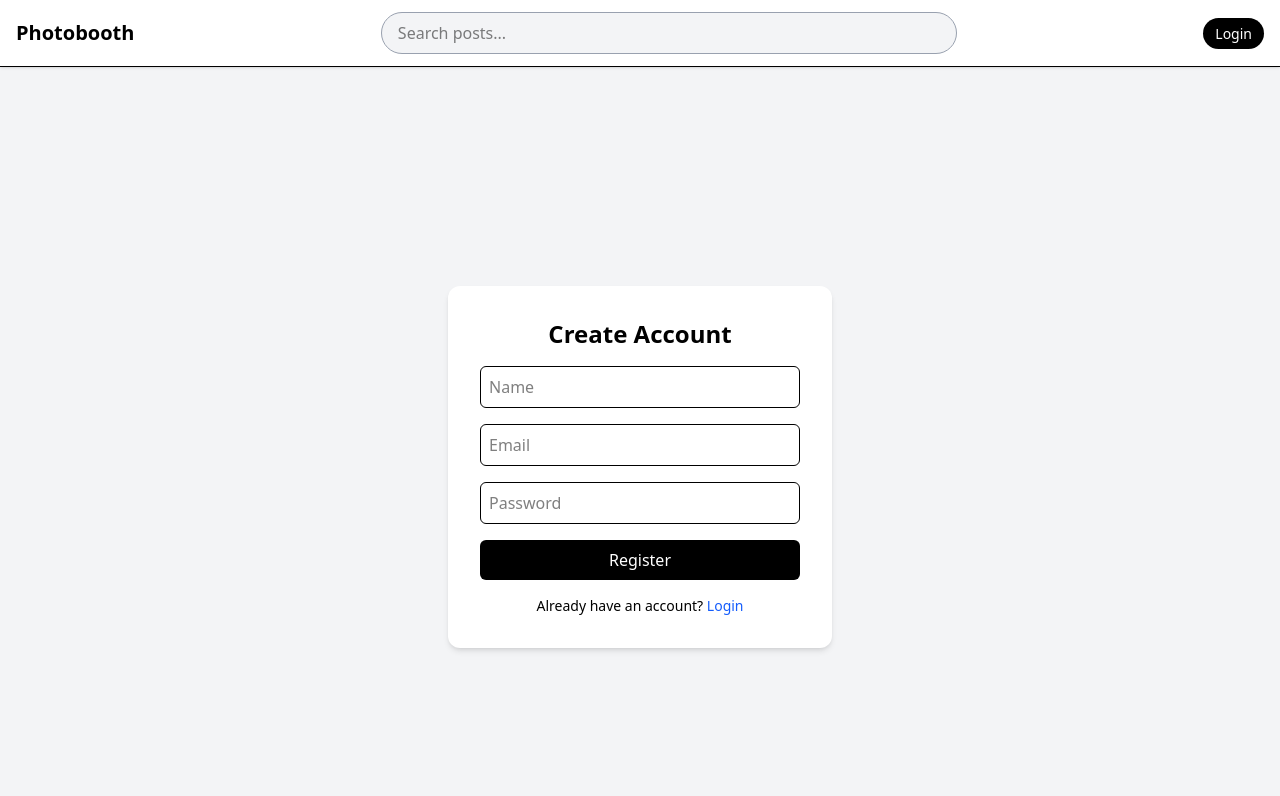
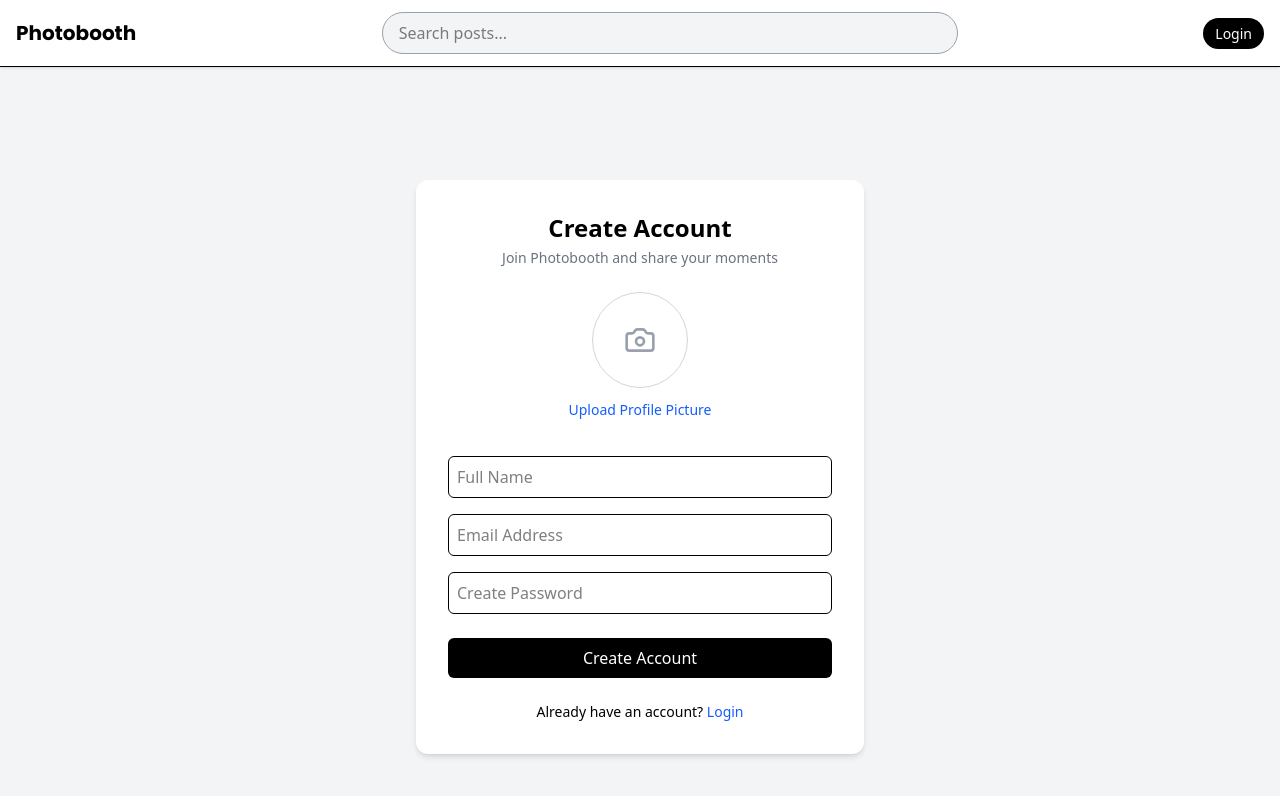
Before and after one commit to raajraghuwanshi/full_stack_photos_web, a Next.js app: page /register in a window 1280 px wide. Shown: the top 796 px of the page. Built offline with nearby package versions, Linux system fonts and the light colour scheme; no server answers.

Commit message:
fixed issues

```diff
--- a/src/app/globals.css
+++ b/src/app/globals.css
@@ -29,3 +29,11 @@
 .my-masonry-grid_column > * {
   margin-bottom: 16px;
 }
+
+.font-heading {
+  font-family: var(--font-poppins), sans-serif;
+}
+
+.font-body {
+  font-family: var(--font-inter), sans-serif;
+}
--- a/src/app/homepage/[id]/page.jsx
+++ b/src/app/homepage/[id]/page.jsx
@@ -3,10 +3,18 @@
 import { useParams } from "next/navigation";
 import { usePost, useRelatedPosts } from "../../../hooks/usePost";
 import dynamic from "next/dynamic";
+import { PostSkeleton } from "@/components/ui/PostSkeleton";
 // import DetailsPage from "../../../components/ui/DetailsPage";
 
 const DetailsPage = dynamic(() => import("../../../components/ui/DetailsPage"), {
   ssr: false,
+  loading: () => (
+      <div className="min-h-screen px-6 py-6">
+        <div className="max-w-5xl mx-auto space-y-6">
+          <PostSkeleton />
+        </div>
+      </div>
+    ),
 });
 
 
@@ -16,10 +24,12 @@ export default function SinglePostPage() {
   const {data:relatedPosts, isLoading:relatedPostsLoading} = useRelatedPosts(id);
 
 
-  if (isLoading || relatedPostsLoading) {
+  if (isLoading) {
     return (
-      <div className="min-h-screen flex items-center justify-center">
-        Loading...
+      <div className="min-h-screen px-6 py-6">
+        <div className="max-w-5xl mx-auto">
+          <PostSkeleton />
+        </div>
       </div>
     );
   }
--- a/src/app/layout.js
+++ b/src/app/layout.js
@@ -1,9 +1,11 @@
 
-  import { Geist, Geist_Mono } from "next/font/google";
+import { Geist, Geist_Mono, Inter,Poppins} from "next/font/google";
+
 import "./globals.css";
-  import QueryProvider  from "../components/hoc/QueryPorived";
+import QueryProvider from "../components/hoc/QueryPorived";
 import { Toaster } from "react-hot-toast";
 import Navbar from "../components/ui/Navbar";
+
 
 const geistSans = Geist({
   variable: "--font-geist-sans",
@@ -13,6 +15,17 @@
 const geistMono = Geist_Mono({
   variable: "--font-geist-mono",
   subsets: ["latin"],
+});
+
+const inter = Inter({
+  subsets: ["latin"],
+  variable: "--font-inter",
+});
+
+const poppins = Poppins({
+  subsets: ["latin"],
+  weight: ["400", "500", "600", "700"],
+  variable: "--font-poppins",
 });
 
 export const metadata = {
@@ -28,11 +41,11 @@
   return (
     <html lang="en">
       <body
-          className={`${geistSans.variable} ${geistMono.variable} antialiased`}
+        className={`${geistSans.variable} ${geistMono.variable} ${inter.variable} ${poppins.variable} antialiased`}
       >
         <QueryProvider>
           <Toaster position="top-right" />
-            <Navbar/>
+          <Navbar />
           {children}
         </QueryProvider>
       </body>
--- a/src/app/register/page.jsx
+++ b/src/app/register/page.jsx
@@ -1,72 +1,133 @@
 "use client";
 
-import { useState } from "react";
+import { useState, useRef } from "react";
 import { useRegister } from "../../hooks/useAuth";
 import Link from "next/link";
+import { Camera } from "lucide-react"; // Optional: Install lucide-react for icons
 
 export default function RegisterPage() {
   const { mutate, isPending } = useRegister();
+  const fileInputRef = useRef(null);
 
   const [form, setForm] = useState({
     name: "",
     email: "",
     password: "",
+    profileImage: null,
   });
+
+  const [preview, setPreview] = useState(null);
+
+  const handleImageChange = (e) => {
+    const file = e.target.files[0];
+    if (file) {
+      setForm({ ...form, profileImage: file });
+      setPreview(URL.createObjectURL(file)); // Creates a temporary local URL for the preview
+    }
+  };
 
   const handleSubmit = (e) => {
     e.preventDefault();
-    mutate(form);
+
+    // IMPORTANT: When sending files, use FormData instead of a JSON object
+    const formData = new FormData();
+    formData.append("name", form.name);
+    formData.append("email", form.email);
+    formData.append("password", form.password);
+    if (form.profileImage) {
+      formData.append("image", form.profileImage);
+    }
+
+    mutate(formData);
   };
 
   return (
    <div className="min-h-screen flex items-center justify-center bg-gray-100">
   <form
     onSubmit={handleSubmit}
-        className="bg-white p-8 rounded-xl shadow-md w-96 space-y-4"
+    className="bg-white p-8 rounded-xl shadow-md w-full max-w-md space-y-6"
   >
-        <h2 className="text-2xl font-bold text-center">Create Account</h2>
+    <div className="text-center space-y-1">
+      <h2 className="text-2xl font-bold">Create Account</h2>
+      <p className="text-gray-500 text-sm">
+        Join Photobooth and share your moments
+      </p>
+    </div>
+
+    {/* Profile Image */}
+    <div className="flex flex-col items-center space-y-3">
+      <div
+        onClick={() => fileInputRef.current.click()}
+        className="relative w-24 h-24 rounded-full border border-gray-300 flex items-center justify-center cursor-pointer overflow-hidden hover:border-black transition"
+      >
+        {preview ? (
+          <img
+            src={preview}
+            alt="Preview"
+            className="w-full h-full object-cover"
+          />
+        ) : (
+          <Camera className="text-gray-400 w-8 h-8" />
+        )}
+      </div>
+
+      <button
+        type="button"
+        onClick={() => fileInputRef.current.click()}
+        className="text-sm text-blue-600 hover:underline"
+      >
+        Upload Profile Picture
+      </button>
 
       <input
+        type="file"
+        ref={fileInputRef}
+        onChange={handleImageChange}
+        className="hidden"
+        accept="image/*"
+      />
+    </div>
+
+    {/* Inputs */}
+    <div className="space-y-4">
+      <input
         type="text"
-          placeholder="Name"
-          className="w-full border p-2 rounded-md"
+        placeholder="Full Name"
+        className="w-full border p-2 rounded-md focus:outline-none focus:ring-1 focus:ring-black"
         required
         value={form.name}
-          onChange={(e) =>
-            setForm({ ...form, name: e.target.value })
-          }
+        onChange={(e) => setForm({ ...form, name: e.target.value })}
       />
 
       <input
         type="email"
-          placeholder="Email"
-          className="w-full border p-2 rounded-md"
+        placeholder="Email Address"
+        className="w-full border p-2 rounded-md focus:outline-none focus:ring-1 focus:ring-black"
         required
         value={form.email}
-          onChange={(e) =>
-            setForm({ ...form, email: e.target.value })
-          }
+        onChange={(e) => setForm({ ...form, email: e.target.value })}
       />
 
       <input
         type="password"
-          placeholder="Password"
-          className="w-full border p-2 rounded-md"
+        placeholder="Create Password"
+        className="w-full border p-2 rounded-md focus:outline-none focus:ring-1 focus:ring-black"
         required
         value={form.password}
-          onChange={(e) =>
-            setForm({ ...form, password: e.target.value })
-          }
+        onChange={(e) => setForm({ ...form, password: e.target.value })}
       />
+    </div>
 
+    {/* Button */}
     <button
       type="submit"
       disabled={isPending}
-          className="w-full bg-black text-white py-2 rounded-md hover:opacity-80"
+      className="w-full bg-black text-white py-2 rounded-md hover:opacity-80 disabled:opacity-50"
     >
-          {isPending ? "Creating..." : "Register"}
+      {isPending ? "Creating Account..." : "Create Account"}
     </button>
 
+    {/* Footer */}
     <p className="text-center text-sm">
       Already have an account?{" "}
       <Link href="/login" className="text-blue-600">
--- a/src/components/ui/Navbar.jsx
+++ b/src/components/ui/Navbar.jsx
@@ -1,14 +1,16 @@
 "use client";
 
 import Link from "next/link";
-import { useRouter } from "next/navigation";
+import { usePathname, useRouter } from "next/navigation";
 import { CircleUser, Plus, Search, X } from "lucide-react";
 import { useState, useRef, useEffect } from "react";
 import NavbarSearch from "./SearchPage";
 import { useLogout, useUserDetails } from "../../hooks/useAuth";
+import Image from "next/image";
 
 export default function Navbar() {
   const router = useRouter();
+  const pathname = usePathname()
 
   const [open, setOpen] = useState(false);
   const [mobileSearch, setMobileSearch] = useState(false);
@@ -19,7 +21,7 @@ export default function Navbar() {
   const inputRef = useRef(null);
 
   const { data } = useUserDetails();
-  const {mutate:logOut} = useLogout()
+  const { mutate: logOut } = useLogout()
   const user = data?.data?.user || null;
 
   const handleLogout = () => {
@@ -62,7 +64,7 @@ export default function Navbar() {
         <div className="max-w-7xl mx-auto px-4 py-3 flex items-center justify-between">
 
           {/* Logo */}
-          <Link href="/" className="text-xl font-bold">
+          <Link href="/" className="text-xl font-heading font-bold ">
             Photobooth
           </Link>
 
@@ -102,7 +104,13 @@ export default function Navbar() {
                     aria-label="User Menu"
                     className="p-2 rounded-full hover:bg-gray-100"
                   >
-                    <CircleUser size={26} />
+                    <Image
+                      width={100}
+                      height={100}
+                      alt="ProfilePhoto"
+                      src={user.profileImage}
+                      className="w-8 h-8 rounded-full object-cover bg-gray-100"
+                    />
                   </button>
 
                   {open && (
@@ -167,7 +175,7 @@ export default function Navbar() {
       )}
 
       {/* ➕ FLOATING ADD BUTTON (MOBILE ONLY) */}
-      {user && (
+      {user && pathname !== "/createpost" && (
         <Link
           href="/createpost"
           className="fixed bottom-5 right-5 z-50 bg-black text-white p-4 rounded-full shadow-lg md:hidden"
--- /dev/null
+++ b/src/components/ui/PostSkeleton.jsx
@@ -0,0 +1,29 @@
+export const PostSkeleton = () => {
+  return (
+    <div className="animate-pulse break-inside-avoid mb-4 bg-white rounded-xl shadow-sm overflow-hidden">
+
+      {/* Image placeholder */}
+      <div className="w-full h-48 bg-gray-300"></div>
+
+      {/* Content */}
+      <div className="p-4 space-y-3">
+
+        {/* Title */}
+        <div className="h-4 bg-gray-300 rounded w-3/4"></div>
+
+        {/* Description lines */}
+        <div className="space-y-2">
+          <div className="h-3 bg-gray-300 rounded w-full"></div>
+          <div className="h-3 bg-gray-300 rounded w-5/6"></div>
+        </div>
+
+        {/* Footer (avatar + meta) */}
+        <div className="flex items-center gap-3 pt-2">
+          <div className="w-8 h-8 bg-gray-300 rounded-full"></div>
+          <div className="h-3 bg-gray-300 rounded w-1/3"></div>
+        </div>
+
+      </div>
+    </div>
+  );
+};
--- a/src/hooks/usePost.js
+++ b/src/hooks/usePost.js
@@ -1,12 +1,14 @@
 "use client";
 
 import { useQuery, useMutation, useQueryClient } from "@tanstack/react-query";
-import { getAllPosts,createPost, getPostById, getReletatedPosts, likePost, savePost } from "../apis/post/postApi";
+import { getAllPosts, createPost, getPostById, getReletatedPosts, likePost, savePost } from "../apis/post/postApi";
 
 export const usePosts = () => {
   return useQuery({
     queryKey: ["posts"],
     queryFn: getAllPosts,
+    staleTime: 1000 * 60 * 5,
+    refetchOnWindowFocus: false,
   });
 };
 
@@ -30,10 +32,11 @@ export const usePost = (id) => {
       return data;
     },
     enabled: !!id,
+    staleTime: 1000 * 60 * 5,
   });
 };
 
-export const useRelatedPosts = (id) =>{
+export const useRelatedPosts = (id) => {
   return useQuery({
     queryKey: ["relatedPosts", id],
     queryFn: async () => {
@@ -44,14 +47,14 @@ export const useRelatedPosts = (id) =>{
   });
 }
 
-export const useLikePost = () =>{
+export const useLikePost = () => {
   const queryClient = useQueryClient();
   return useMutation({
-    mutationFn:likePost,
-      onSuccess:()=>{
-        queryClient.invalidateQueries({queryKey:["post"]})
-        queryClient.invalidateQueries({queryKey:["posts"]})
-      }
+    mutationFn: likePost,
+    onSuccess: () => {
+      queryClient.invalidateQueries({ queryKey: ["post"] })
+      queryClient.invalidateQueries({ queryKey: ["posts"] })
+    }
   })
 }
 
```
Also changed, not shown: src/app/homepage/page.jsx (+23 -6 lines), src/components/ui/PostDetailPage.jsx (+35 -11 lines). Lines whose indentation alone changed are shown as unchanged.
